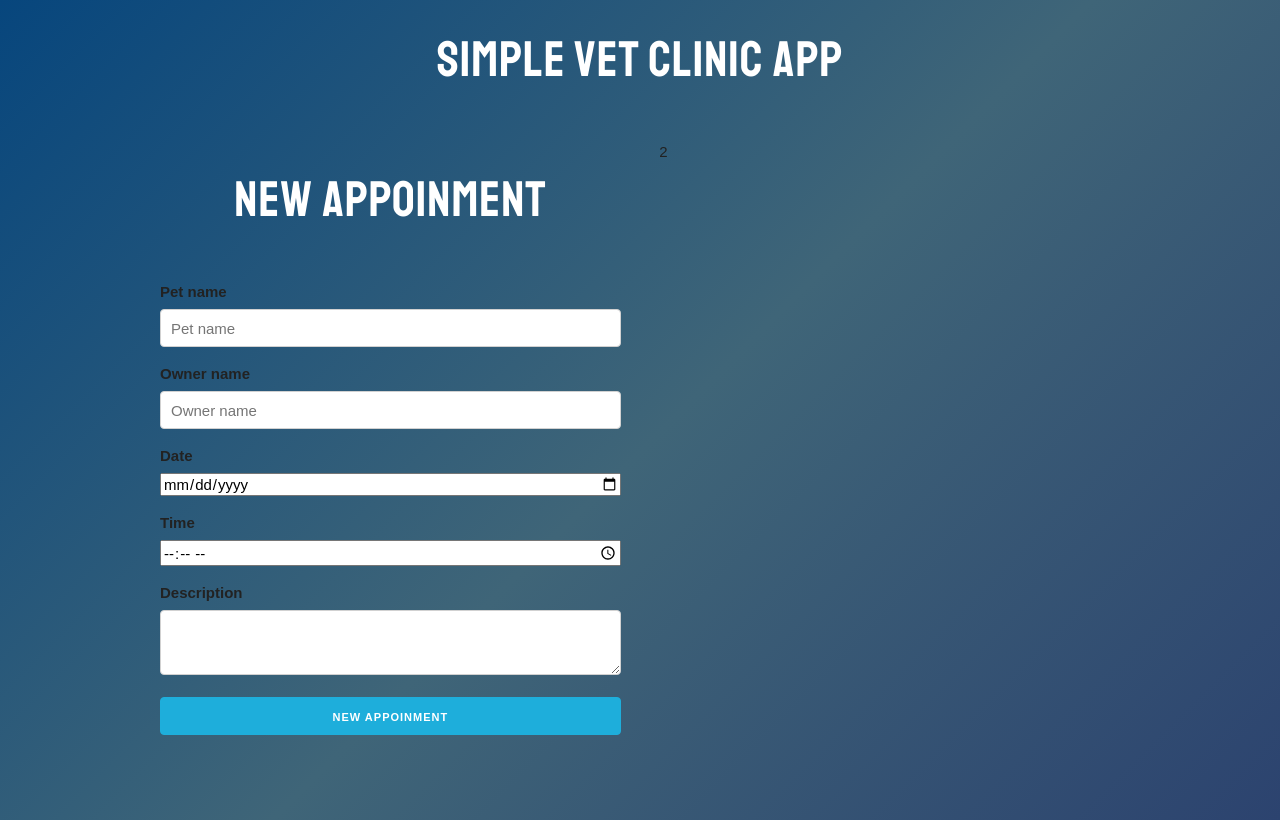
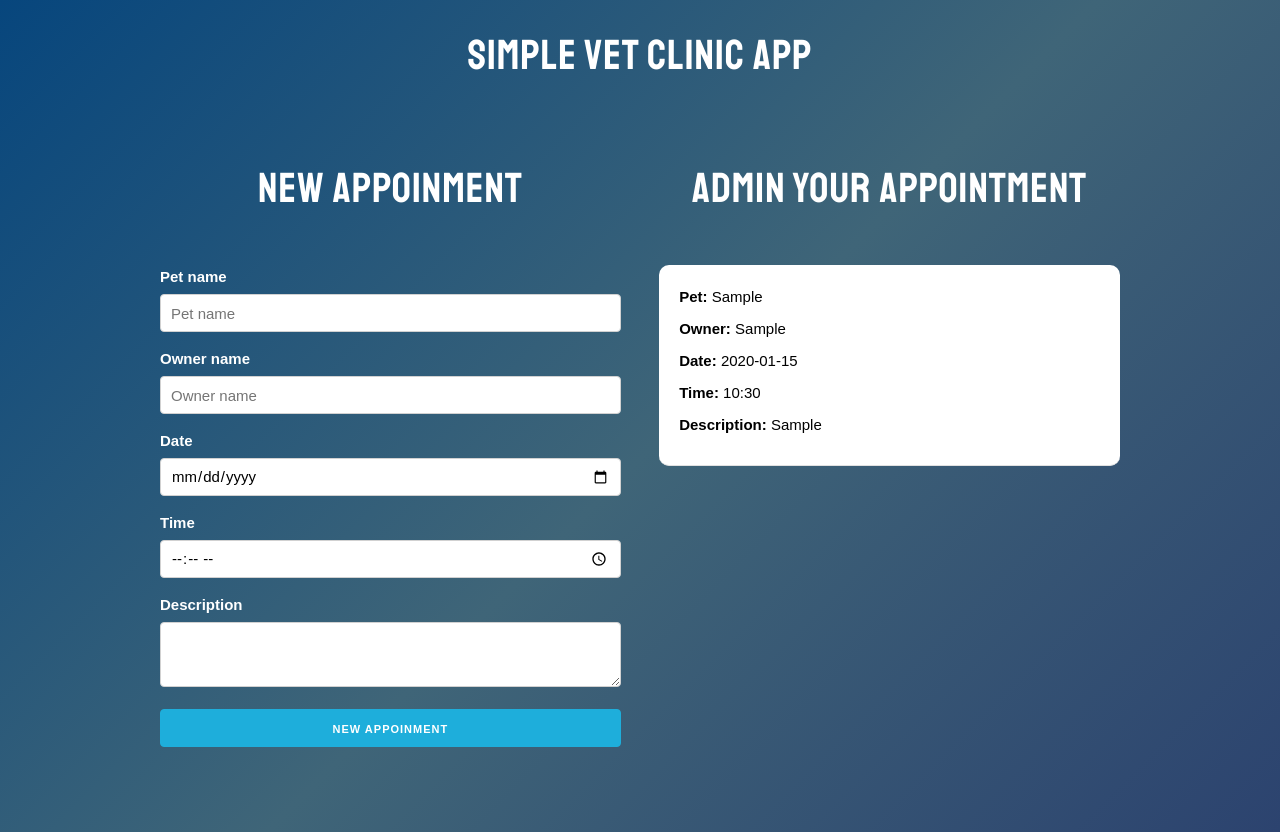
Before and after one commit to sruizpdev/00-vet-clinic, a React (Create React App) app: page / in a window 1280 px wide. Both pictures are taken after typing "Sample", "Sample", "2020-01-15", "10:30", "Sample" into the empty fields and a click on the button "NEW APPOINMENT". Built offline with nearby package versions, Linux system fonts and the light colour scheme.

Commit message:
showing appointments

```diff
--- a/src/App.js
+++ b/src/App.js
@@ -1,5 +1,6 @@
 import React, { Fragment, useState } from 'react';
 import Form from './components/Form';
+import Appointment from './components/Appointment';
 
 function App() {
   const [appointments, updateAppointments] = useState([]);
@@ -10,13 +11,18 @@ function App() {
 
   return (
     <Fragment>
-      <h1>Simple Vet Clinic App</h1>
+      <h2>Simple Vet Clinic App</h2>
       <div className="container">
         <div className="row">
           <div className="one-half column">
             <Form newAppointment={newAppointment} />
           </div>
-          <div className="one-half column">2</div>
+          <div className="one-half column">
+            <h2>Admin your appointment</h2>
+            {appointments.map((appointment) => (
+              <Appointment key={appointment.id} appointment={appointment} />
+            ))}
+          </div>
         </div>
       </div>
     </Fragment>
--- /dev/null
+++ b/src/components/Appointment.js
@@ -0,0 +1,24 @@
+import React from 'react';
+const Appointment = ({ appointment }) => {
+  return (
+    <div className="appointment">
+      <p>
+        Pet: <span>{appointment.pet}</span>
+      </p>
+      <p>
+        Owner: <span>{appointment.owner}</span>
+      </p>
+      <p>
+        Date: <span>{appointment.date}</span>
+      </p>
+      <p>
+        Time: <span>{appointment.time}</span>
+      </p>
+      <p>
+        Description: <span>{appointment.description}</span>
+      </p>
+    </div>
+  );
+};
+
+export default Appointment;
--- a/src/components/Form.js
+++ b/src/components/Form.js
@@ -46,7 +46,7 @@ const Form = ({ newAppointment }) => {
   };
   return (
     <Fragment>
-      <h1>New appoinment</h1>
+      <h2>New appoinment</h2>
       {error ? <p className="alert-error">An error has occurred</p> : null}
       <form onSubmit={submitAppointment}>
         <label>Pet name</label>
--- a/src/index.css
+++ b/src/index.css
@@ -32,3 +32,39 @@ h2 {
   text-align: center;
   font-family: 'Staatliches', cursive;
 }
+.appointment {
+  padding: 2rem;
+  background: white;
+  border-bottom: 1px solid #e1e1e1;
+  color: black;
+}
+
+.appointment p {
+  font-weight: bold;
+  margin-bottom: 0.8rem;
+}
+.appointment p span {
+  font-weight: normal;
+}
+.appointment:first-of-type {
+  border-top-left-radius: 1rem;
+  border-top-right-radius: 1rem;
+}
+.appointment:last-of-type {
+  border-bottom-left-radius: 1rem;
+  border-bottom-right-radius: 1rem;
+}
+label {
+  color: white;
+}
+
+input[type='date'],
+input[type='time'] {
+  height: 38px;
+  padding: 6px 10px;
+  background-color: #fff;
+  border: 1px solid #d1d1d1;
+  border-radius: 4px;
+  box-shadow: none;
+  box-sizing: border-box;
+}
```
